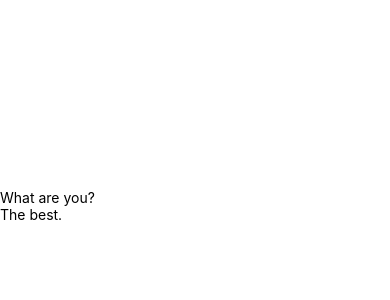
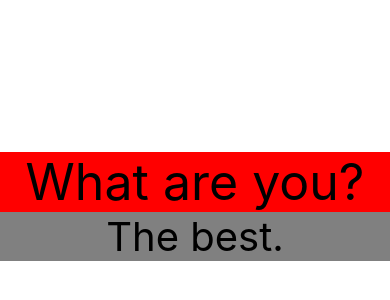
Before and after one commit to prokoposgiannis/DevExpert, a React Native app: screen / in a window 390 px wide. Shown: the part 216-516 px from the top of the page. Built offline with nearby package versions, Linux system fonts and the light colour scheme.

Commit message:
swipe ability initiated

```diff
--- a/package.json
+++ b/package.json
@@ -16,6 +16,7 @@
     "react": "18.2.0",
     "react-dom": "18.2.0",
     "react-native": "0.72.4",
+    "react-native-gesture-handler": "^2.12.1",
     "react-native-web": "~0.19.6",
     "react-redux": "^8.1.2",
     "redux": "^4.2.1"
--- a/src/components/Screens/HomePage/HomePageView.js
+++ b/src/components/Screens/HomePage/HomePageView.js
@@ -1,12 +1,14 @@
 import React, { useState } from 'react';
-import { View } from 'react-native';
+import { SafeAreaView, View } from 'react-native';
 import HomePageStyles from '../../styles/HomePageStyles';
-import SectionCard from '../../card/SectionCard';
+import CardContainer from '../../card/CardContainer';
 
 export default function HomePageView() {
   return (
-    <View style={HomePageStyles.container}>
-      <SectionCard />
-    </View>
+    <SafeAreaView style={HomePageStyles.container}>
+      <View>
+        <CardContainer />
+      </View>
+    </SafeAreaView>
   );
 }
--- /dev/null
+++ b/src/components/card/CardContainer.js
@@ -0,0 +1,53 @@
+import React, { useState } from 'react';
+import { View, Text } from 'react-native';
+import { useDispatch, useSelector } from 'react-redux';
+import { selectCards, removeCard } from '../../redux/slices/cardsSlice';
+import QuestionSet from './QuestionSet';
+import Swipeable from 'react-native-gesture-handler/Swipeable';
+import { GestureHandlerRootView } from 'react-native-gesture-handler';
+
+const CardContainer = (card) => {
+  const dispatch = useDispatch();
+  const cardsList = useSelector(selectCards);
+  const [cardIndex, setCardIndex] = useState(0);
+  const cardContent = cardsList[cardIndex];
+  const { question, answer } = cardContent;
+
+  const leftSwipe = () => {
+    return (
+      <View>
+        <Text>OI</Text>
+      </View>
+    );
+  };
+
+  return (
+    <GestureHandlerRootView>
+      <Swipeable renderLeftActions={leftSwipe}>
+        <QuestionSet question={question} answer={answer} />
+      </Swipeable>
+    </GestureHandlerRootView>
+  );
+};
+
+export default CardContainer;
+
+// return (
+//   <TouchableOpacity
+//     style={CardContainerStyles.container}
+//     onPress={() => {
+//       indexTestToggle();
+//     }}
+//   >
+//     <QuestionSet question={question} answer={answer} />
+//   </TouchableOpacity>
+// );
+
+// const deleteCard = (id) => {
+//   console.log('deleting card id', id);
+//   dispatch(removeCard({ id }));
+// };
+
+// const indexTestToggle = (index) => {
+//   setCardIndex(cardIndex === 1 ? 0 : 1);
+// };
--- a/src/components/card/CardItem.js
+++ b/src/components/card/QuestionSet.js
@@ -1,6 +1,7 @@
 import { Text, View } from 'react-native';
+import CardContainerStyles from '../styles/CardContainerStyles';
 
-const CardItem = (props) => {
+const QuestionSet = (props) => {
   const question =
     props.question !== undefined ? props.question : 'What is the problem?';
   const answer =
@@ -8,10 +9,10 @@ const CardItem = (props) => {
 
   return (
     <View>
-      <Text>{question}</Text>
-      <Text>{answer}</Text>
+      <Text style={CardContainerStyles.question}>{question}</Text>
+      <Text style={CardContainerStyles.answer}>{answer}</Text>
     </View>
   );
 };
 
-export default CardItem;
+export default QuestionSet;
--- a/src/components/card/SectionCard.js
+++ /dev/null
@@ -1,34 +0,0 @@
-import React, { useState } from 'react';
-import { TouchableOpacity } from 'react-native';
-import { useDispatch, useSelector } from 'react-redux';
-import { selectCards, removeCard } from '../../redux/slices/cardsSlice';
-import CardItem from './CardItem';
-
-const SectionCard = (card) => {
-  const dispatch = useDispatch();
-  const cardsList = useSelector(selectCards);
-  const [cardIndex, setCardIndex] = useState(0);
-  const cardContent = cardsList[cardIndex];
-  const { question, answer } = cardContent;
-
-  const deleteCard = (id) => {
-    console.log('deleting card id', id);
-    dispatch(removeCard({ id }));
-  };
-
-  const indexTestToggle = (index) => {
-    setCardIndex(cardIndex === 1 ? 0 : 1);
-  };
-
-  return (
-    <TouchableOpacity
-      onPress={() => {
-        indexTestToggle();
-      }}
-    >
-      <CardItem question={cardContent.question} answer={cardContent.answer} />
-    </TouchableOpacity>
-  );
-};
-
-export default SectionCard;
--- /dev/null
+++ b/src/components/styles/CardContainerStyles.js
@@ -0,0 +1,26 @@
+import { StyleSheet } from 'react-native';
+
+const backgroundColor = '#F7F7F7';
+const primaryColor = '#5091ee';
+const barIconTextColor = '#fff';
+const itemDataColor = '#41BAE6';
+const articleFontFamily = 'sans-serif'; //android
+const articleTextColor = '#737373';
+
+export default StyleSheet.create({
+  container: {
+    flex: 1,
+    backgroundColor: 'white',
+    justifyContent: 'center',
+  },
+  question: {
+    backgroundColor: 'red',
+    fontSize: 50,
+    textAlign: 'center',
+  },
+  answer: {
+    backgroundColor: 'grey',
+    fontSize: 40,
+    textAlign: 'center',
+  },
+});
```
Also changed, not shown: 1 other file (tests, documents, lock files or other folders).
